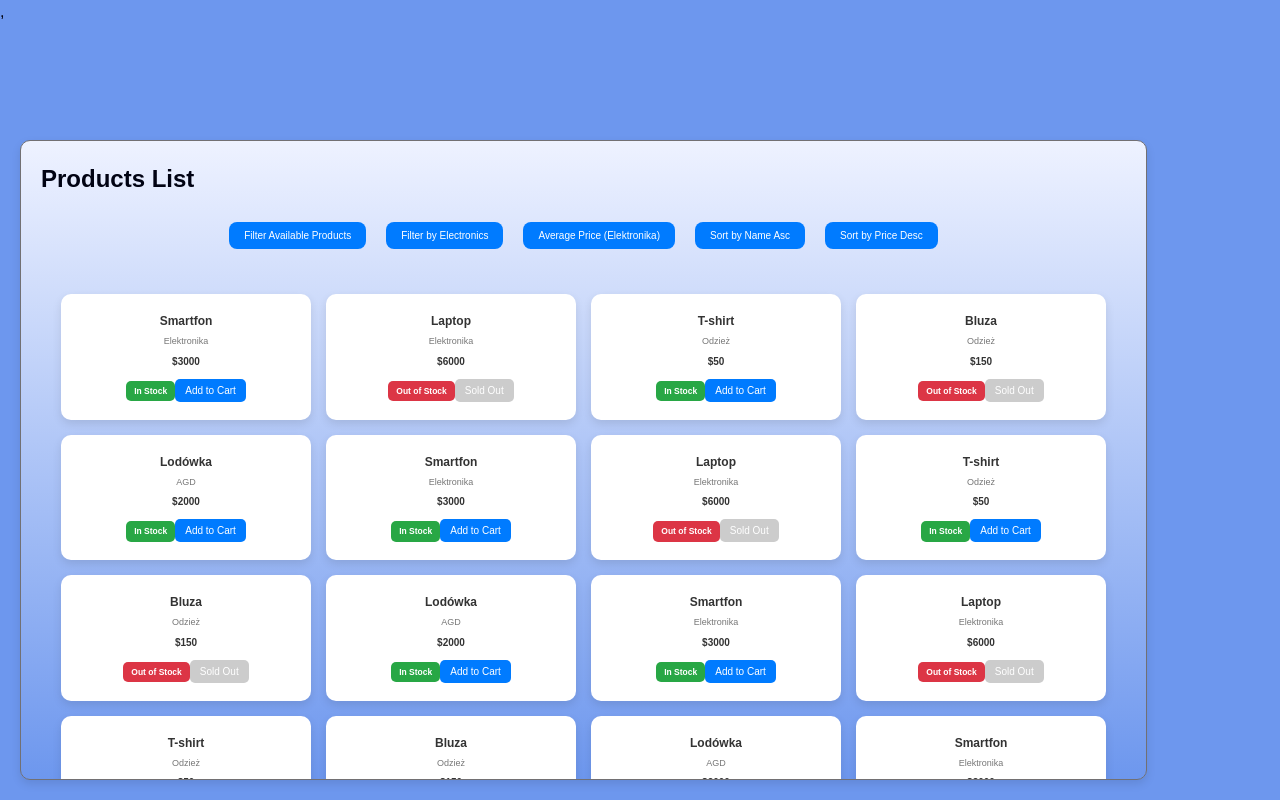
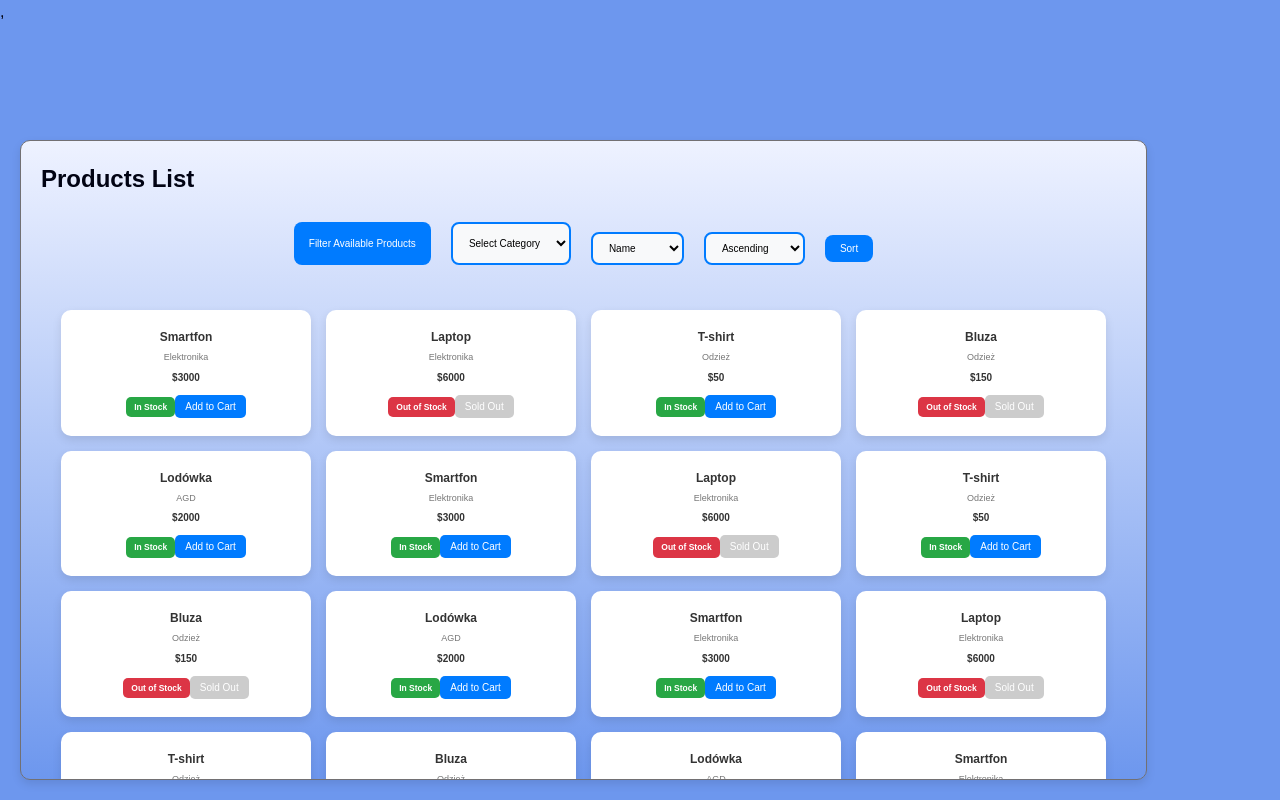
Before and after one commit to AgnieszkaDra/SelectProduct, a React app: page / in a window 1280 px wide. Built offline with nearby package versions, Linux system fonts and the light colour scheme.

Commit message:
some changes and refactoring

```diff
--- a/src/components/layout/ui/ProductsList.tsx
+++ b/src/components/layout/ui/ProductsList.tsx
@@ -1,12 +1,23 @@
-import React from "react";
+import React, { useState } from "react";
 import { useSelector, useDispatch } from "react-redux";
 import { RootState } from "../../../store";
-import { getAvailableProducts, getProductsByCategory, getAveragePriceByCategory, sortProducts } from "../../../productSlice";
+import { getAvailableProducts, getProductsByCategory, sortProducts } from "../../../productSlice";
 import styled from "styled-components";
 
 const ProductList: React.FC = () => {
   const dispatch = useDispatch();
   const products = useSelector((state: RootState) => state.products.products);
+
+  type SortKey = "name" | "price" | "popularity";
+  type SortOrder = "ASC" | "DESC";
+
+  const [sortKey, setSortKey] = useState<SortKey>("name");
+  const [sortOrder, setSortOrder] = useState<SortOrder>("ASC");
+
+  const handleSort = () => {
+    dispatch(sortProducts({ key: sortKey, sort: sortOrder }));
+  };
+
 
   const ProductGrid = styled.div`
     display: grid;
@@ -126,16 +137,62 @@ const ButtonContainer = styled.div`
     margin: 2rem 0;
   `;
 
+  const StyledSelect = styled.select`
+    background: #f8f9fa;
+    border: 2px solid #007bff;
+    padding: 0.8rem 1.2rem;
+    font-size: 1rem;
+    border-radius: 8px;
+    cursor: pointer;
+    transition: border-color 0.3s ease, box-shadow 0.3s ease;
+    margin: 0.5rem;
+    outline: none;
+
+    &:hover {
+      border-color: #0056b3;
+    }
+
+    &:focus {
+      border-color: #004085;
+      box-shadow: 0 0 5px rgba(0, 123, 255, 0.5);
+    }
+  `;
+
+  const SortContainer = styled.div`
+    display: flex;
+    align-items: center;
+    gap: 1rem;
+    margin-top: 1rem;
+  `;
+
   return (
     <>
       <h2>Products List</h2>
       <ButtonContainer>
         <Button onClick={() => dispatch(getAvailableProducts())}>Filter Available Products</Button>
-                <Button onClick={() => dispatch(getProductsByCategory("Elektronika"))}>Filter by Electronics</Button>
-                <Button onClick={() => dispatch(getAveragePriceByCategory("Elektronika"))}>Average Price (Elektronika)</Button>
-                <Button onClick={() => dispatch(sortProducts({ key: "name", ascending: true }))}>Sort by Name Asc</Button>
-                <Button onClick={() => dispatch(sortProducts({ key: "price", ascending: false }))}>Sort by Price Desc</Button>
+        <StyledSelect onChange={(e) => dispatch(getProductsByCategory(e.target.value as "Elektronika" | "Odzież" | "AGD"))}>
+          <option value="">Select Category</option>
+          <option value="Elektronika">Elektronika</option>
+          <option value="Odzież">Odzież</option>
+          <option value="AGD">AGD</option>
+        </StyledSelect>
+
+        <SortContainer>
+          <StyledSelect value={sortKey} onChange={(e) => setSortKey(e.target.value as "name" | "price" | "popularity")}>
+            <option value="name">Name</option>
+            <option value="price">Price</option>
+            <option value="popularity">Popularity</option>
+          </StyledSelect>
+
+          <StyledSelect value={sortOrder} onChange={(e) => setSortOrder(e.target.value as "ASC" | "DESC")}>
+            <option value="ASC">Ascending</option>
+            <option value="DESC">Descending</option>
+          </StyledSelect>
+
+          <Button onClick={handleSort}>Sort</Button>
+        </SortContainer>
       </ButtonContainer>
+
       <ProductGrid>
         {products.map((product) => (
           <ProductCard key={product.name}>
--- a/src/productSlice.ts
+++ b/src/productSlice.ts
@@ -53,28 +53,27 @@ const productsSlice = createSlice({
                 products: state.products.filter((product) => product.category === action.payload),
             };
         },
-        getAveragePriceByCategory: (state, action: PayloadAction<string>) => {
-            const categoryProducts = state.products.filter((product) => product.category === action.payload);
-            const averagePrice =
-                categoryProducts.length > 0
-                    ? categoryProducts.reduce((sum, product) => sum + product.price, 0) / categoryProducts.length
-                    : 0;
-            console.log(`Average price for ${action.payload}:`, averagePrice);
-            return state;
-        },
-        sortProducts: (state, action: PayloadAction<{ key: "name" | "price"; ascending: boolean }>) => {
+        sortProducts: (
+            state,
+            action: PayloadAction<{ key: "name" | "price" | "popularity"; sort: "ASC" | "DESC" }>
+        ) => {
             state.products.sort((a, b) => {
-                if (action.payload.key === "name") {
-                    return action.payload.ascending ? a.name.localeCompare(b.name) : b.name.localeCompare(a.name);
-                } else {
-                    return action.payload.ascending ? a.price - b.price : b.price - a.price;
+                const { key, sort } = action.payload;
+
+                if (key === "name") {
+                    return sort === "ASC" ? a.name.localeCompare(b.name) : b.name.localeCompare(a.name);
+                } else if (key === "price") {
+                    return sort === "ASC" ? a.price - b.price : b.price - a.price;
+                } else if (key === "popularity") {
+                    return sort === "ASC" ? a.sales - b.sales : b.sales - a.sales;
                 }
+                return 0;
             });
         },
     },
 });
 
-export const { getAvailableProducts, getProductsByCategory, getAveragePriceByCategory, sortProducts } =
+export const { getAvailableProducts, getProductsByCategory, sortProducts } =
     productsSlice.actions;
 
 export default productsSlice.reducer;
--- a/webpack.config.js
+++ b/webpack.config.js
@@ -25,7 +25,7 @@ module.exports = (env, argv) => ({
   devServer: {
     static: path.join(__dirname, 'public'),
     open: true,
-    port: 8000,
+    port: 8010,
     hot: true,
   },
   plugins: [
```
Also changed, not shown: 1 other file (tests, documents, lock files or other folders). Lines whose indentation alone changed are shown as unchanged.
